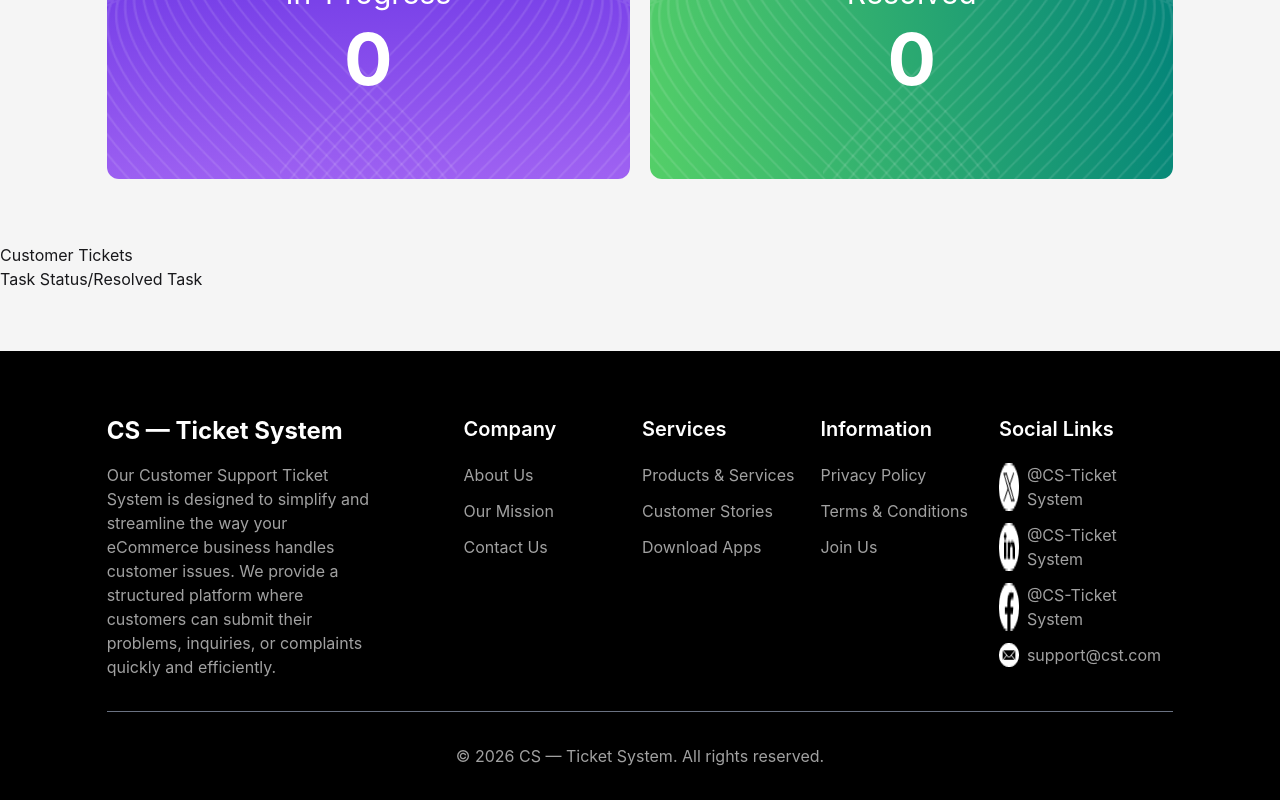
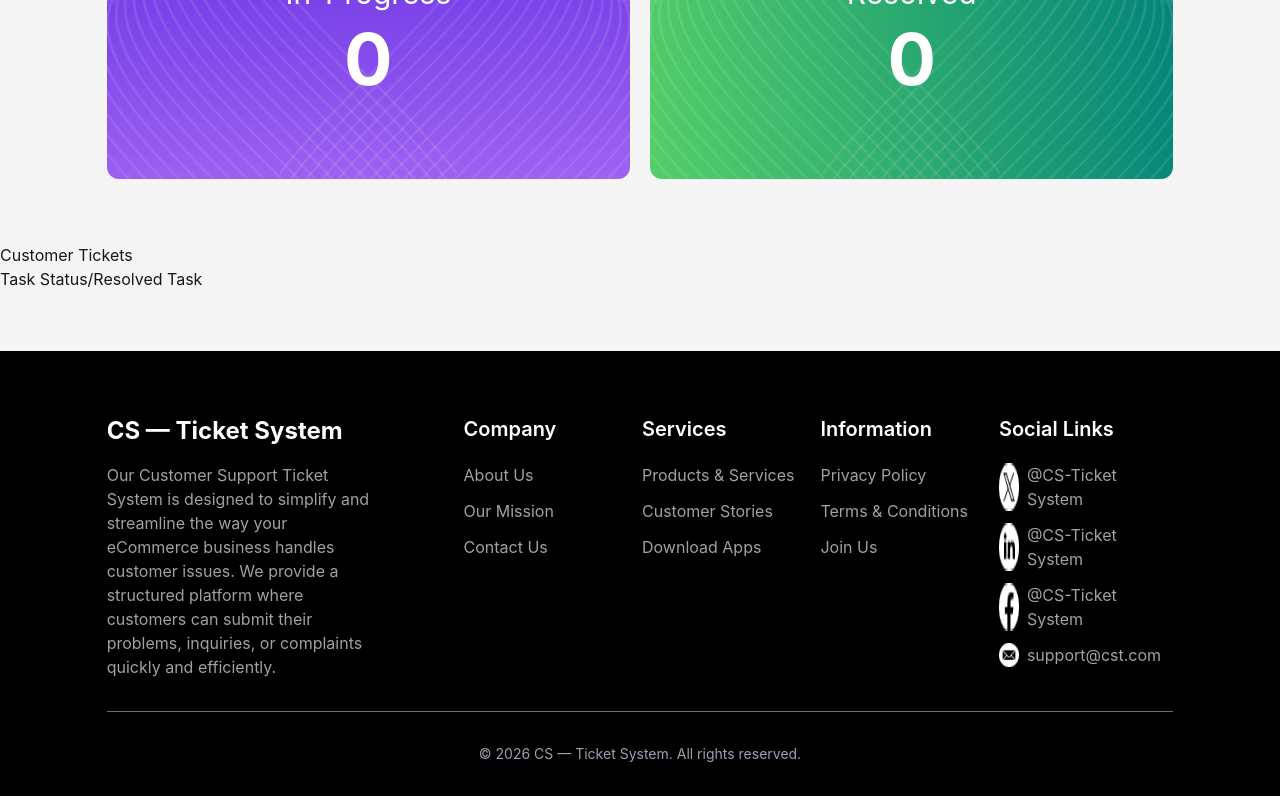
Before and after one commit to naimurcse/customer-support-zone, a React (Vite) app: page / in a window 1280 px wide. Shown: the part 271-1071 px from the top of the page. Built offline with nearby package versions, Linux system fonts and the light colour scheme.

Commit message:
Update font style of Footer Lower Part

```diff
--- a/src/Components/Footer/Footer.jsx
+++ b/src/Components/Footer/Footer.jsx
@@ -94,7 +94,7 @@ function Footer() {
       </div>
 
       {/* Footer Lower Part */}
-      <p className="text-center footer-p-text">
+      <p className="text-center text-sm md:footer-p-text text-gray-400">
         © 2026 CS — Ticket System. All rights reserved.
       </p>
     </footer>
```
